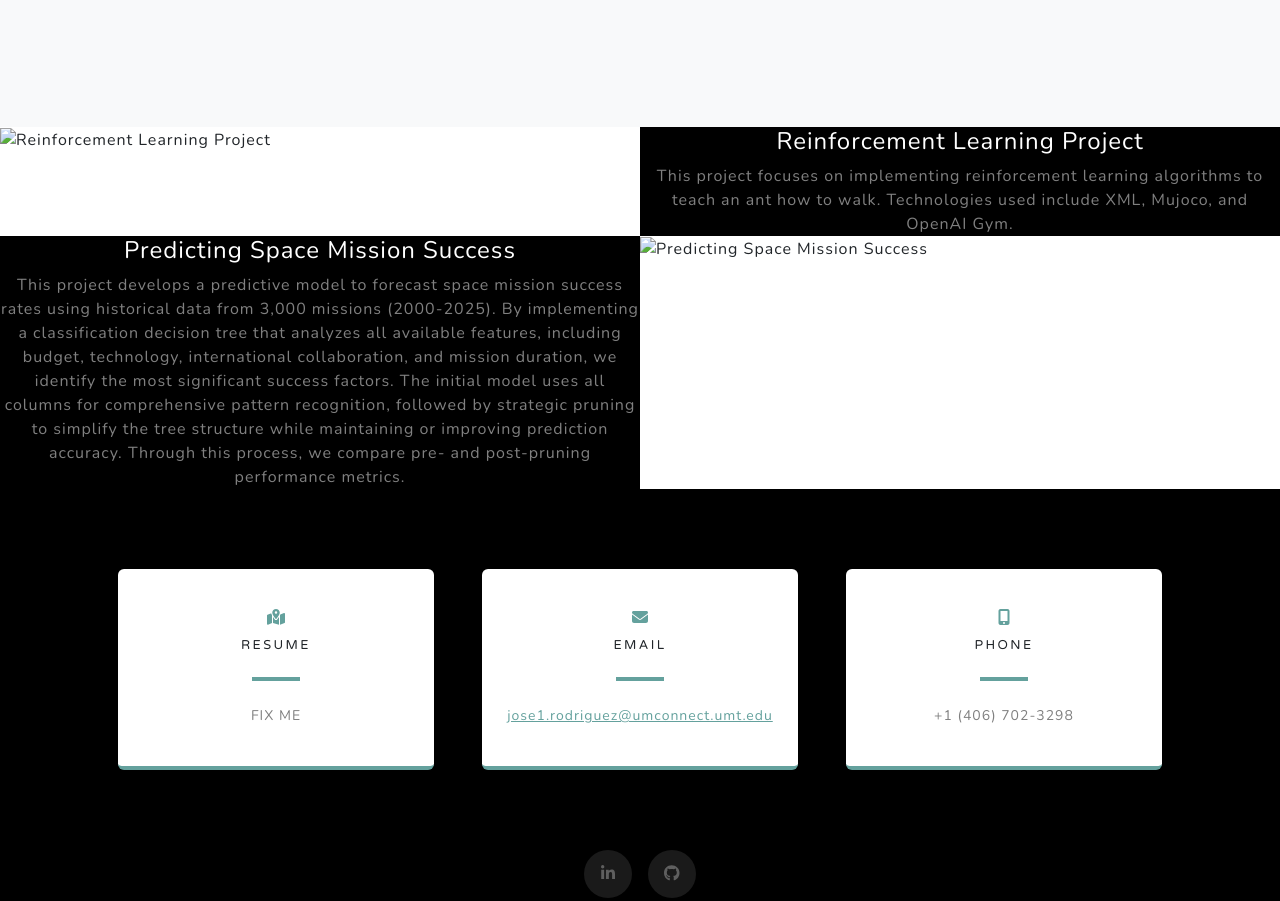
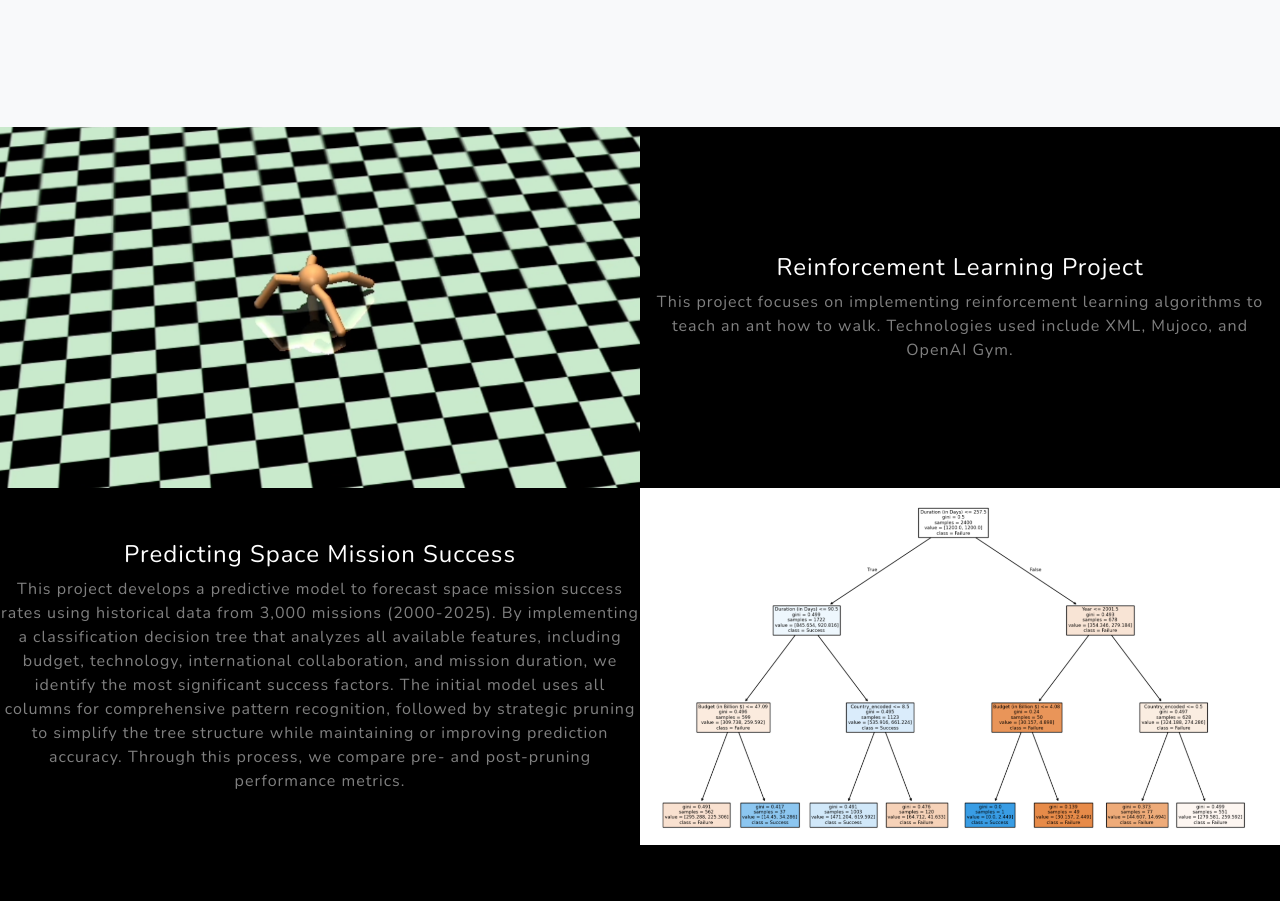
Before and after one commit to joserod0704/joserodriguez.github.io, a plain HTML site: page index.html in a window 1280 px wide. Shown: the part 1640-2541 px from the top of the page. Drawn offline with nearby package versions, Linux system fonts and the light colour scheme.

Commit message:
added pictures for projects section

```diff
--- a/index.html
+++ b/index.html
@@ -94,7 +94,7 @@
                 <!-- Project One Row-->
                 <div class="row gx-0 mb-5 mb-lg-0 justify-content-center">
                     <div class="col-lg-6">
-                        <img class="img-fluid" src="/Users/joserodriguez/Desktop/Screenshot 2025-10-14 at 4.04.01 PM.png" alt="Reinforcement Learning Project" />
+                        <img class="img-fluid" src="assets/img/ant.png" alt="Reinforcement Learning Project" />
                     </div>
                     <div class="col-lg-6">
                         <div class="bg-black text-center h-100 project">
@@ -109,7 +109,7 @@
                 </div>
                 <!-- Project Two Row-->
                 <div class="row gx-0 justify-content-center">
-                    <div class="col-lg-6"><img class="img-fluid" src="/Users/joserodriguez/Desktop/Screenshot 2025-10-14 at 4.24.12 PM.png" alt="Predicting Space Mission Success" /></div>
+                    <div class="col-lg-6"><img class="img-fluid" src="assets/img/space.png" alt="Predicting Space Mission Success" /></div>
                     <div class="col-lg-6 order-lg-first">
                         <div class="bg-black text-center h-100 project">
                             <div class="d-flex h-100">
```
Also changed, not shown: assets/img/ant.png (added), assets/img/space.png (added), 2 other files.
